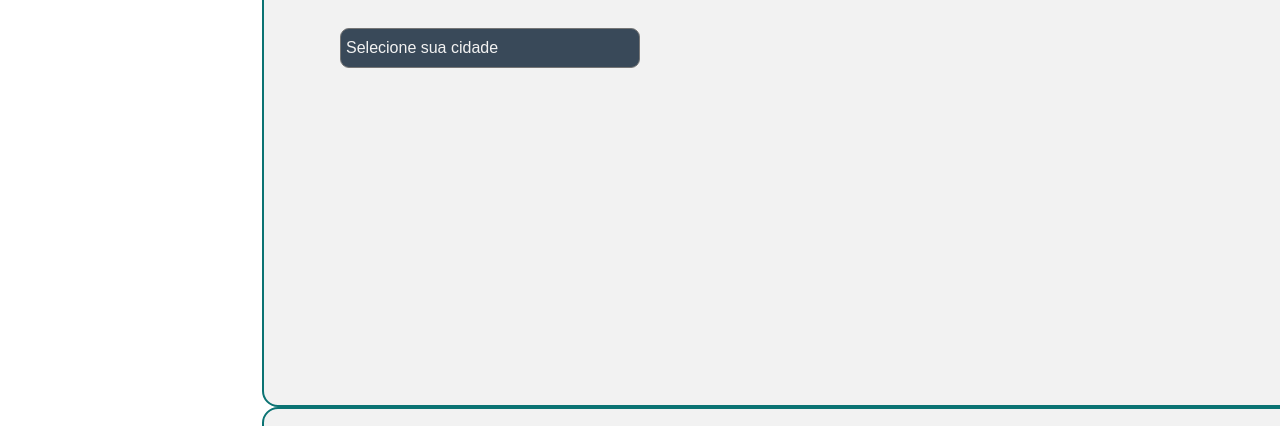
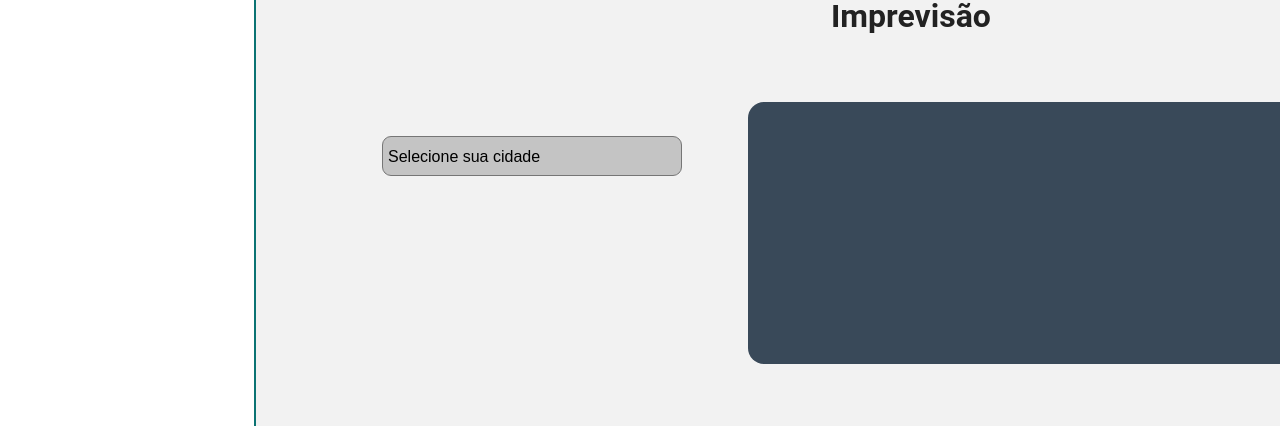
Before and after one commit to matheus-mvk/imprevisao-tempo, a React (Create React App) app: page / in a window 1280 px wide. Shown: the part 709-1135 px from the top of the page. Built offline with nearby package versions, Linux system fonts and the light colour scheme.

Commit message:
Arrumando posicioonamento dos componentes na tela

```diff
--- a/public/index.html
+++ b/public/index.html
@@ -11,7 +11,11 @@
     />
     <link rel="apple-touch-icon" href="%PUBLIC_URL%/logo192.png" />
     <link rel="manifest" href="%PUBLIC_URL%/manifest.json" />
-
+    <style>
+      body{
+        margin: 0px;
+      }
+    </style>
     <title>React App</title>
   </head>
   <body>
--- a/src/App.tsx
+++ b/src/App.tsx
@@ -10,10 +10,7 @@ import { Section3Container, Title1, Section1Conteiner, Section2Conteiner} from "
 function App(){
     return (
        <>
-
        <Header/>
-
-
        <Section1Conteiner>
             <Title1>Início</Title1>
 
@@ -32,7 +29,7 @@ function App(){
                 fugit eius suscipit dicta laborum esse. Praesentium autem, explicabo placeat
                 expedita asperiores, corrupti deserunt nisi eaque magni animi consequatur quis
                 laboriosam!"
-                imgSource="../src/assets/img2.png"
+                imgSource="/assets/img2.png"
                 linkGithub="https://github.com/matheus-mvk"
                 linkLinkedin="https://www.linkedin.com/in/matheush1/"
                 linkMail="mailto:matheusmhvs1@gmail.com"
@@ -62,6 +59,7 @@ function App(){
         </Section3Container>
 
         <Footer/>
+
         </>
     )
 }
--- a/src/components/header/styled.ts
+++ b/src/components/header/styled.ts
@@ -13,16 +13,19 @@ const ImgSource = styled.img`
     margin-top: 38px;
 `;
 const ProjetoLink = styled.a`
+font-size: 20px;
     margin-top: 38px;
     color: white;
     text-decoration:none;
 `;
 const ImprevisaoLink = styled.a`
+    font-size: 20px;
     margin-top: 38px;
     color: white;
     text-decoration:none;
 `;
 const SobremimLink = styled.a`
+    font-size: 20px;
     margin-top: 38px;
     color: white;
     text-decoration:none;
--- a/src/components/section2/styled.ts
+++ b/src/components/section2/styled.ts
@@ -12,12 +12,15 @@ const Section2Container= styled.div`
 `;
 
 const SubDiv = styled.div`
+    border-radius: 9px;
+    background-color: #394959;
 
+    width: 600px;
+    height: 230px;
 
     margin: 32px 0;
     padding: 16px 24px;
-    width: 800px;
-    min-height: 300px;
+
     display: flex;
     flex-direction: column;
     align-items: center;
@@ -39,20 +42,22 @@ const Form = styled.form`
 `;
 
 const Select = styled.select`
+    position: relative;
+
+    left: -50px;
+    top: 50px;
     border-radius: 9px;
-    background-color: #394959;
+    background-color: #C4C4C4;
     width: 300px;
     height: 40px;
     cursor: pointer;
     outline: none;
     padding: 5px;
-    -webkit-appearance: none;
-    -moz-appearance: none;
     background-image: url(assets/drop-down-pointer.svg) no-repeat;
     background-position: right 5px top 50%;
     appearance: none;
     text-decoration: none;
-    color: #F2F2F2;
+    color: #000000;
     font-size: 16px;
     font-family: 'Roboto' sans-serif;
 `;
--- a/src/styled.ts
+++ b/src/styled.ts
@@ -8,6 +8,7 @@ const Section1Conteiner = styled.section`
             position: relative;
             left: 254px;
 
+            margin-top: 32px;
             position: relative;
             display: flex;
             flex-direction: column;
@@ -24,6 +25,7 @@ const Section2Conteiner = styled.section`
             position: relative;
             left: 254px;
 
+            margin-top: 32px;
             position: relative;
             display: flex;
             flex-direction: column;
@@ -41,6 +43,8 @@ const Section3Container = styled.section`
             position: relative;
             left: 254px;
 
+            margin-top: 32px;
+            margin-bottom: 32px;
             display: flex;
             flex-direction: column;
             align-items: center;
@@ -67,4 +71,4 @@ const Title1 = styled.h1`
             color: #222222;
 `;
 
-export { Section1Conteiner,Section2Conteiner,Section3Container, Title1  };
+export { Section1Conteiner,Section2Conteiner,Section3Container, Title1};
```
